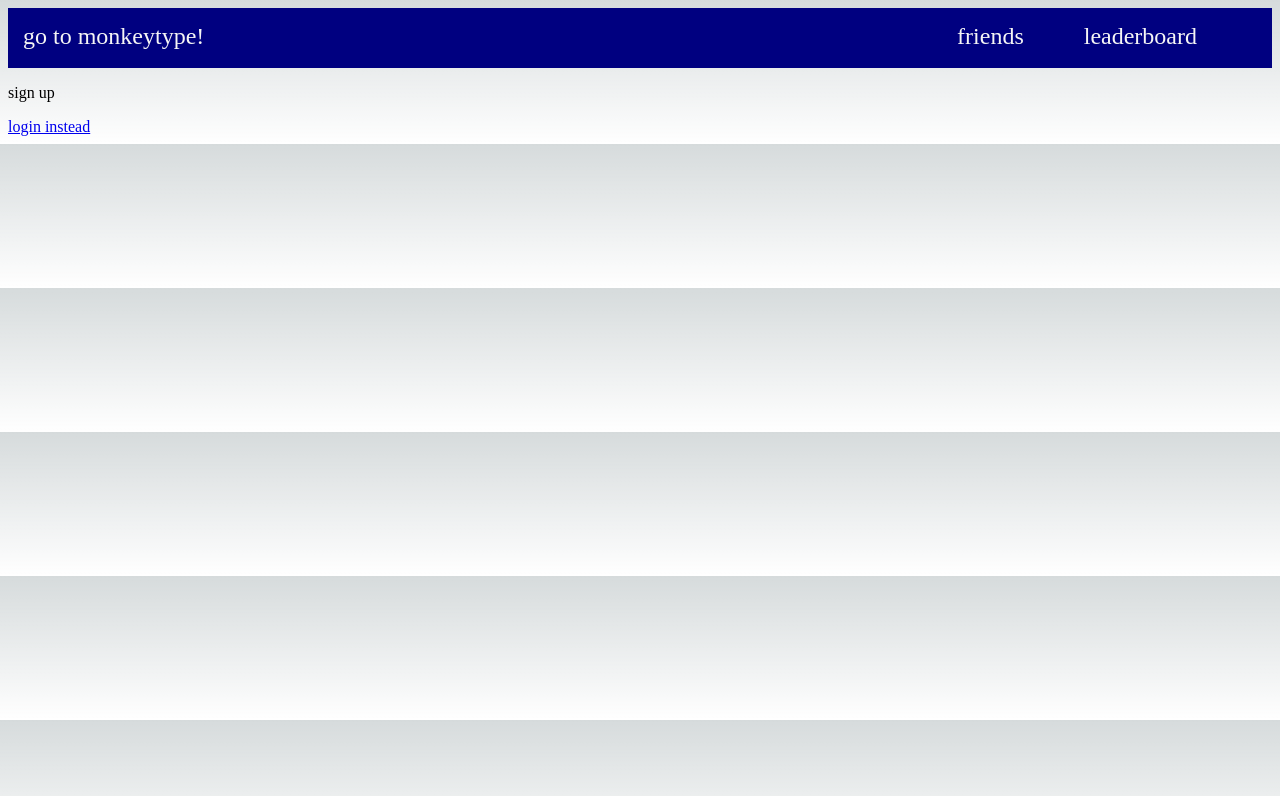
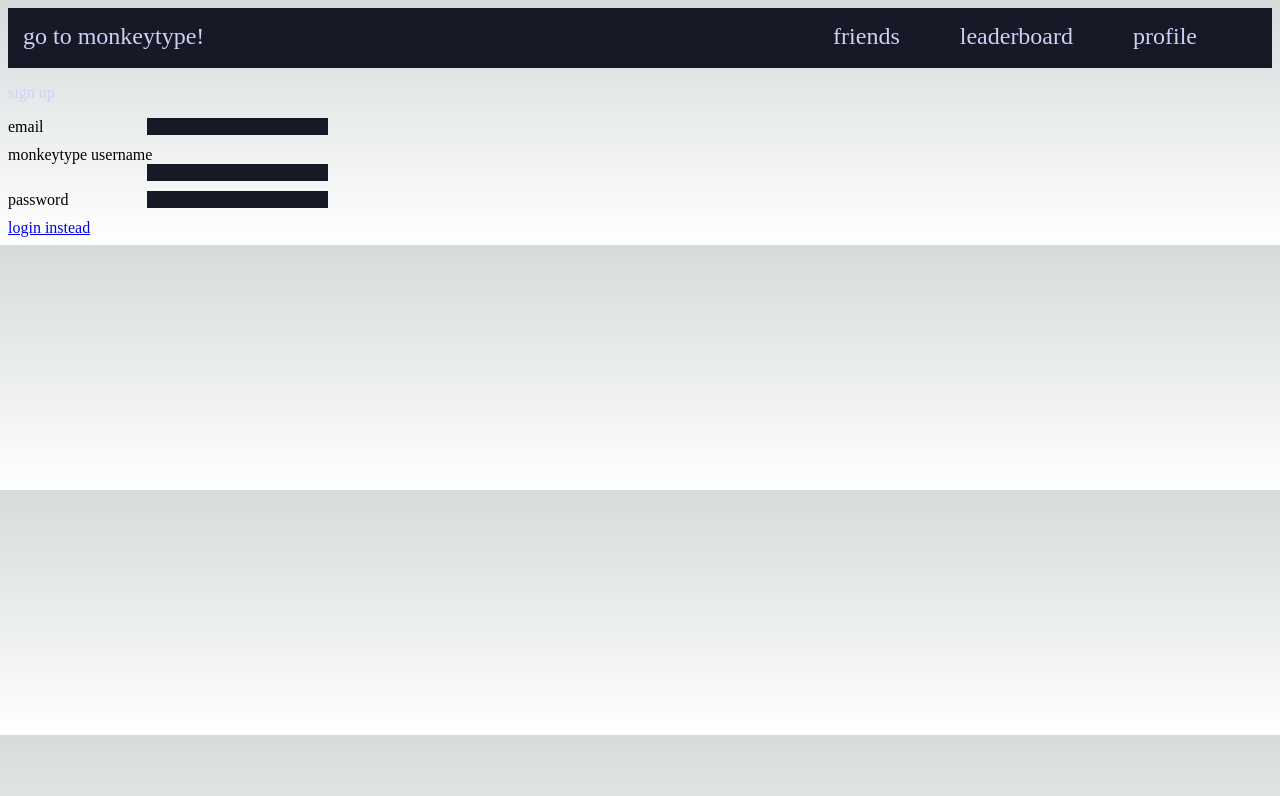
Before and after one commit to arael34/monkeytype-friends, a Next.js app: page /auth/signup in a window 1280 px wide. Shown: the top 796 px of the page. Built offline with nearby package versions, Linux system fonts and the light colour scheme.

Commit message:
feat(styling): catppucin theme

```diff
--- a/src/components/Header.tsx
+++ b/src/components/Header.tsx
@@ -4,7 +4,7 @@
 function Header() {
     return (
         <header className={styles.header}>
-            <div style={{display: "flexbox", flexDirection: "row", width: "100%"}}>
+            <div>
                 <div className={styles.headerContainer} style={{textAlign: "left"}}>
                     {/* logo and title */}
                     <Link href="https://monkeytype.com" className={styles.headerLinks}>go to monkeytype!</Link>
@@ -12,6 +12,7 @@
                 <div className={styles.headerContainer} style={{textAlign: "right"}}>
                     <Link href="/" className={styles.headerLinks}>friends</Link>
                     <Link href="/leaderboard" className={styles.headerLinks}>leaderboard</Link>
+                    <Link href="/auth/profile" className={styles.headerLinks}>profile</Link>
                 </div>
             </div>
         </header>
--- a/src/pages/auth/signup.tsx
+++ b/src/pages/auth/signup.tsx
@@ -1,9 +1,28 @@
 import Link from "next/link";
+import styles from "@/styles/auth.module.css";
 
 function Signup() {
     return (
         <div>
             <p>sign up</p>
+            <div className={styles.inputGroup}>
+                <label>
+                    email
+                    <input type="text"></input>
+                </label>
+            </div>
+            <div className={styles.inputGroup}>
+                <label>
+                    monkeytype username
+                    <input type="text"></input>
+                </label>
+            </div>
+            <div className={styles.inputGroup}>
+                <label>
+                    password
+                    <input type="password"></input>
+                </label>
+            </div>
             <Link href="/auth/login">login instead</Link>
         </div>
     );
--- a/src/pages/index.tsx
+++ b/src/pages/index.tsx
@@ -1,4 +1,5 @@
 import { useState } from "react";
+import styles from "@/styles/index.module.css";
 
 function Home() {
   const [currentTab, setCurrentTab] = useState<number>(0);
@@ -11,12 +12,13 @@
 
   return (
     <div>
-      <div>
+      <div className={styles.buttonContainer}>
         {TABS.map((tab: string, i: number) => {
           return (
             <button
               key={i}
               onClick={()=>setCurrentTab(i)}
+              style={{ color: currentTab === i ? "#a6da95" : "inherit"}}
             >
               {tab}
             </button>
--- /dev/null
+++ b/src/styles/auth.module.css
@@ -0,0 +1,13 @@
+.inputGroup {
+    display: flex;
+    flex-direction: column;
+    margin-bottom: 10px;
+    width: 25vw;
+}
+
+.inputGroup input {
+    float: right;
+    border: none;
+    background-color: #181926;
+    color: antiquewhite;
+}
--- a/src/styles/globals.css
+++ b/src/styles/globals.css
@@ -7,8 +7,8 @@
 @media (prefers-color-scheme: dark) {
   :root {
     --foreground-rgb: 255, 255, 255;
-    --background-start-rgb: 0, 0, 0;
-    --background-end-rgb: 0, 0, 0;
+    --background-start-rgb: 36, 39, 58;
+    --background-end-rgb: 36, 39, 58;
   }
 }
 
@@ -29,6 +29,24 @@
 
 button {
   border: none;
-  background: none;
-  color: blue;
+  border-radius: 5px;
+  margin: 5px;
+  background-color: transparent;
+  color: #a5adcb;
 }
+
+button:hover{
+  color: #cad3f5;
+}
+
+label {
+  display: block;
+}
+
+p {
+  color: #cad3f5;
+}
+
+h1 {
+  color: #cad3f5;
+}
--- a/src/styles/header.module.css
+++ b/src/styles/header.module.css
@@ -3,11 +3,11 @@
     padding: 15px;
     margin-bottom: 10px;
     min-height: 30px;
-    background-color: navy;
+    background-color: #181926;
 }
 
 .headerLinks {
-    color: whitesmoke;
+    color: #cad3f5;
     text-decoration: none;
     margin-right: 60px;
     font-size: x-large;
```
Also changed, not shown: src/pages/auth/login.tsx (+13 -0 lines), src/pages/auth/profile.tsx (added, +7 -0 lines), src/styles/index.module.css (added, +11 -0 lines), 1 other file (tests, documents, lock files or other folders).
